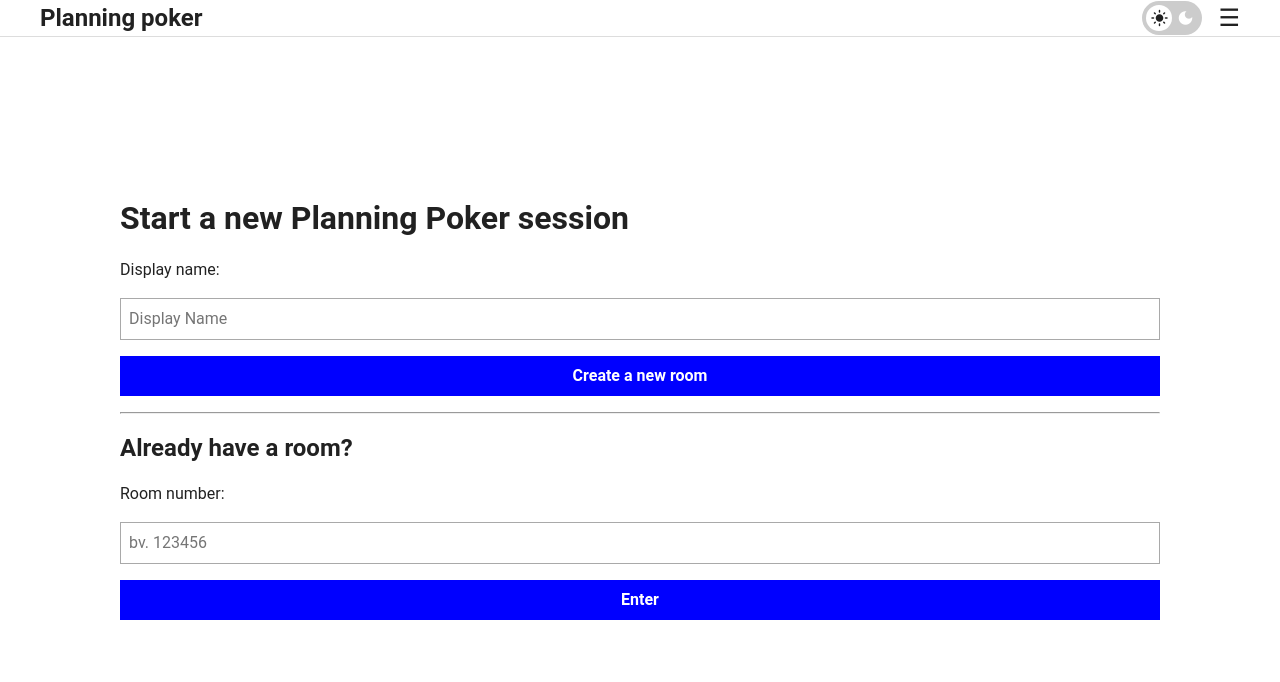
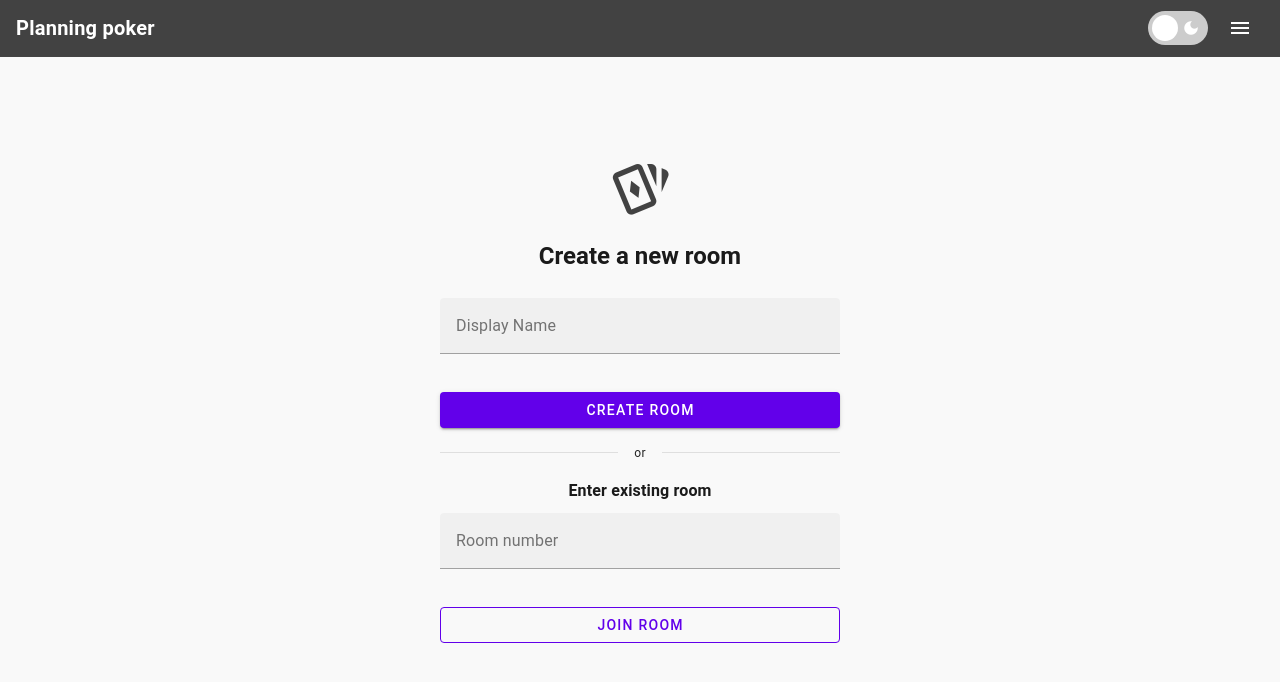
Before and after one commit to ambertaal/scrum-poker, a Vue app: page / in a window 1280 px wide. Shown: the top 682 px of the page. Built offline with nearby package versions, Linux system fonts and the light colour scheme; a small style sheet from the web is missing.

Commit message:
feat: header and lobby refactored containing vuetify components

```diff
--- a/src/components/Header.vue
+++ b/src/components/Header.vue
@@ -7,52 +7,39 @@
 </script>
 
 <template>
-  <header class="app-header">
-    <div class="left">
-      <router-link class="title" to="/">Planning poker</router-link>
-    </div>
-    <div class="right">
-      <DarkModeToggle />
-      <button class="menu-button" @click="toggleMenu">
-        ☰
-      </button>
-    </div>
-  </header>
+  <v-app-bar color="grey-darken-3" density="comfortable" flat>
+    <v-container fluid>
+      <v-row align="center" justify="space-between" no-gutters>
+
+        <!-- Logo / Titel -->
+        <v-col class="d-flex align-center">
+          <router-link class="text-white text-decoration-none text-h6 font-weight-bold" to="/">
+            Planning poker
+          </router-link>
+        </v-col>
+
+        <!-- Rechterkant: darkmode toggle + menu knop -->
+        <v-col class="d-flex justify-end align-center" cols="auto">
+          <DarkModeToggle class="mr-2" />
+          <v-btn icon variant="text" @click="toggleMenu">
+            <v-icon>mdi-menu</v-icon>
+          </v-btn>
+        </v-col>
+
+      </v-row>
+    </v-container>
+  </v-app-bar>
 </template>
 
 <style scoped>
-.app-header {
-  display: flex;
-  justify-content: space-between;
-  align-items: center;
-  padding-left: 5vh;
-  padding-right: 5vh;
-  border-bottom: 1px solid #ddd;
-  background-color: var(--header-background, #fff);
+.text-decoration-none {
+  text-decoration: none;
 }
-
-.left .title {
-  font-size: 1.5rem;
-  font-weight: bold;
-  color: inherit;
+.text-decoration-none:hover {
   text-decoration: none;
 }
 
-.left .title:hover {
-  text-decoration: none;
-  cursor: pointer;
-}
-
-.right {
-  display: flex;
-  align-items: center;
-  gap: 1rem;
-}
-
-.menu-button {
-  font-size: 1.5rem;
-  background: none;
-  border: none;
-  cursor: pointer;
+.v-app-bar {
+  border-bottom: 1px solid #444;
 }
 </style>
--- a/src/views/Lobby.vue
+++ b/src/views/Lobby.vue
@@ -80,7 +80,75 @@
 
 <template>
   <Header />
-  <div class="page-layout">
+  <v-container class="fill-height" fluid>
+    <v-row align="center" justify="center">
+      <v-col
+        class="text-center"
+        cols="12"
+        lg="4"
+        md="6"
+        sm="8"
+      >
+
+        <!-- Icon -->
+        <v-icon class="mb-4" size="64">mdi-cards-playing-outline</v-icon>
+
+        <!-- Titel -->
+        <h2 class="font-weight-bold mb-6">Create a new room</h2>
+
+        <!-- Display Name Input -->
+        <v-text-field
+          v-model="username"
+          class="mb-4"
+          dense
+          label="Display Name"
+          outlined
+          placeholder="e.g. Dreplay Room"
+        />
+
+        <v-btn block color="deep-purple-accent-4" large @click="createRoom">
+          Create Room
+        </v-btn>
+
+        <v-divider class="my-6">
+          <span class="text-caption">or</span>
+        </v-divider>
+
+        <!-- Join Existing Room Section -->
+        <h3 class="text-subtitle-1 font-weight-bold mb-2">Enter existing room</h3>
+
+        <v-text-field
+          v-model="joinRoomId"
+          class="mb-4"
+          dense
+          label="Room number"
+          outlined
+          placeholder="e.g. 123456"
+        />
+
+        <v-btn block color="deep-purple-accent-4" variant="outlined" @click="enterRoom">
+          Join Room
+        </v-btn>
+
+        <!-- Name Dialog -->
+        <v-dialog v-model="showNameDialog" max-width="400px" persistent>
+          <v-card>
+            <v-card-title class="text-h6">Provide your name to enter</v-card-title>
+            <v-card-text>
+              <v-text-field v-model="tempName" label="Display Name" outlined />
+            </v-card-text>
+            <v-card-actions>
+              <v-spacer />
+              <v-btn color="deep-purple-accent-4" @click="submitName">Submit</v-btn>
+              <v-btn text @click="cancelName">Cancel</v-btn>
+            </v-card-actions>
+          </v-card>
+        </v-dialog>
+
+      </v-col>
+    </v-row>
+  </v-container>
+  <!-- <div class="page-layout">
 
     <div class="lobby">
 
@@ -97,7 +165,6 @@
       <button @click="enterRoom">Enter</button>
     </div>
   </div>
-  <!-- Name dialog -->
   <div v-if="showNameDialog" class="overlay">
     <div class="dialog">
       <h3>Provide your name to enter</h3>
@@ -107,63 +174,81 @@
         <button @click="cancelName">Cancel</button>
       </div>
     </div>
-  </div>
+  </div> -->
 </template>
 
 <style scoped>
-.page-layout {
-  position: relative;
-  min-height: 100vh;
-  padding: 1rem;
+h2 {
+  font-size: 1.5rem;
 }
 
-.lobby {
-  max-width: 1100px;
-  padding-left: 30px;
-  padding-right: 30px;
-  padding-bottom: 60px;
-  width: 100%;
-  display: flex;
-  flex-direction: column;
-  gap: 1rem;
+h3 {
+  font-size: 1.125rem;
 }
 
-label {
-  width: 100%;
-  display: block;
+h2,
+h3 {
+  color: #1a1a1a;
 }
 
-input {
-  padding: 0.5rem;
-  font-size: 1rem;
-  border: 1px solid darkgray;
+.dark h2,
+.dark h3 {
+  color: #ffffff;
 }
 
-.dark input {
-  background-color: #222;
-  color: white;
-  border-color: #888;
+.v-container {
+  background-color: #f9f9f9;
 }
 
-button {
-  padding: 0.5rem;
-  font-weight: bold;
-  color: white;
-  background-color: blue;
+.dark .v-container {
+  background-color: #121212;
 }
 
-.overlay {
-  position: fixed; top: 0; left: 0; right: 0; bottom: 0;
-  background: rgba(0,0,0,0.5);
-  display: flex; align-items: center; justify-content: center;
-}
-.dialog {
-  background: var(--dialog-background, white);
-  color: inherit;
-  padding: 2rem; border-radius: 8px; width: 300px;
-}
-.actions {
-  margin-top: 1rem; display: flex; justify-content: space-between;
+.v-label,
+.v-field-label {
+  color: rgba(0, 0, 0, 0.7) !important;
 }
 
+.dark .v-label,
+.dark .v-field-label {
+  color: rgba(255, 255, 255, 0.7) !important;
+}
+
+.v-text-field input {
+  color: #1a1a1a !important;
+}
+
+.dark .v-text-field input {
+  color: #ffffff !important;
+}
+
+.v-text-field input::placeholder {
+  color: rgba(0, 0, 0, 0.6) !important;
+}
+
+.dark .v-text-field input::placeholder {
+  color: rgba(255, 255, 255, 0.6) !important;
+}
+
+.v-icon {
+  color: #424242;
+}
+
+.dark .v-icon {
+  color: #ffffff;
+}
+
+.v-divider span {
+  background-color: #f9f9f9;
+  padding: 0 0.5rem;
+}
+
+.dark .v-divider span {
+  background-color: #121212;
+  color: #eee;
+}
+
+.v-dialog .v-card {
+  border-radius: 12px;
+}
 </style>
```
